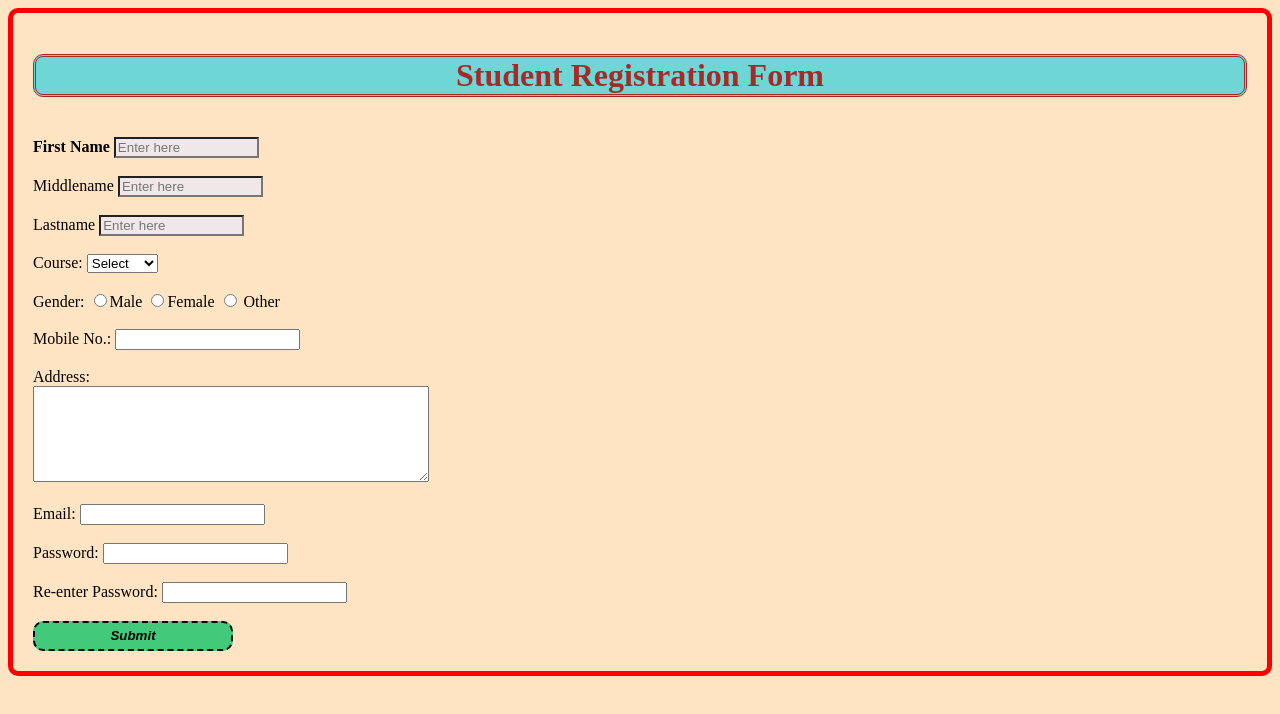
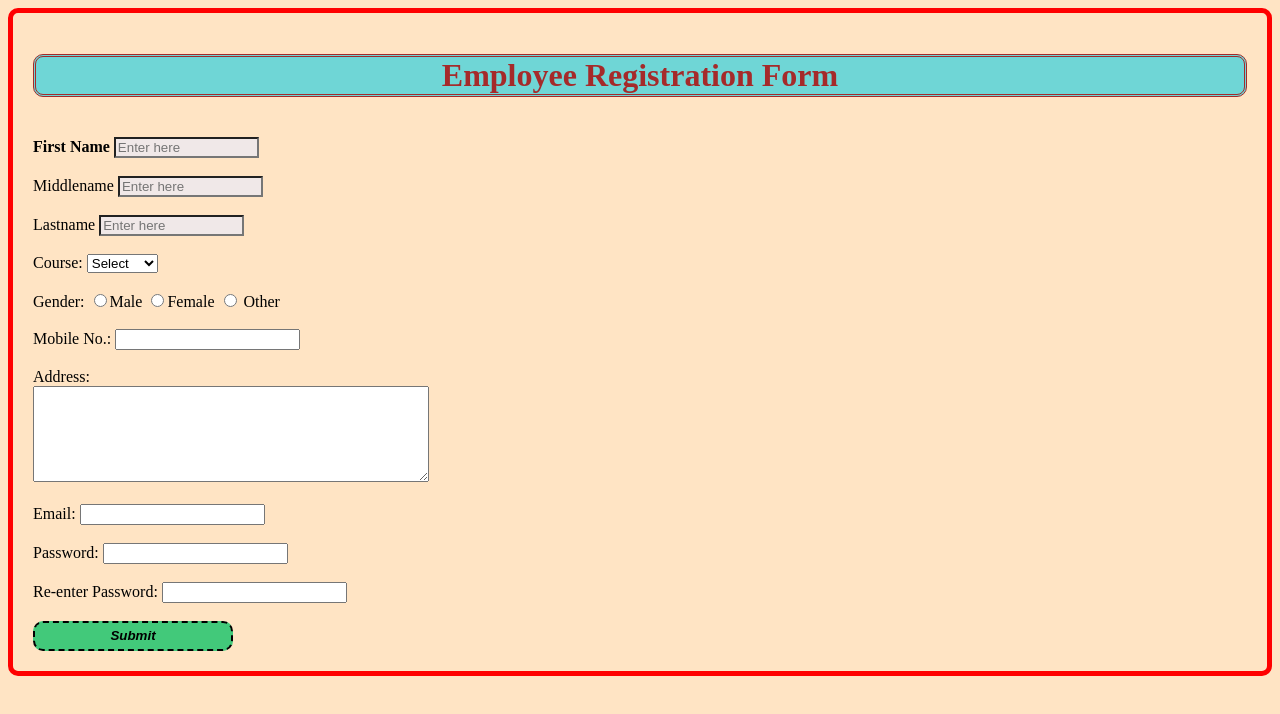
Before and after one commit to ppj7887/Javascript, a plain HTML site: page regform.html in a window 1280 px wide. Drawn offline with Linux system fonts and the light colour scheme.

Commit message:
employee form

```diff
--- a/regform.html
+++ b/regform.html
@@ -8,7 +8,7 @@
 </head>
 <body>
     <div id="container">
-    <h1>Student Registration Form</h1><br>
+    <h1>Employee Registration Form</h1><br>
 
     <b>First Name</b>
 
```
